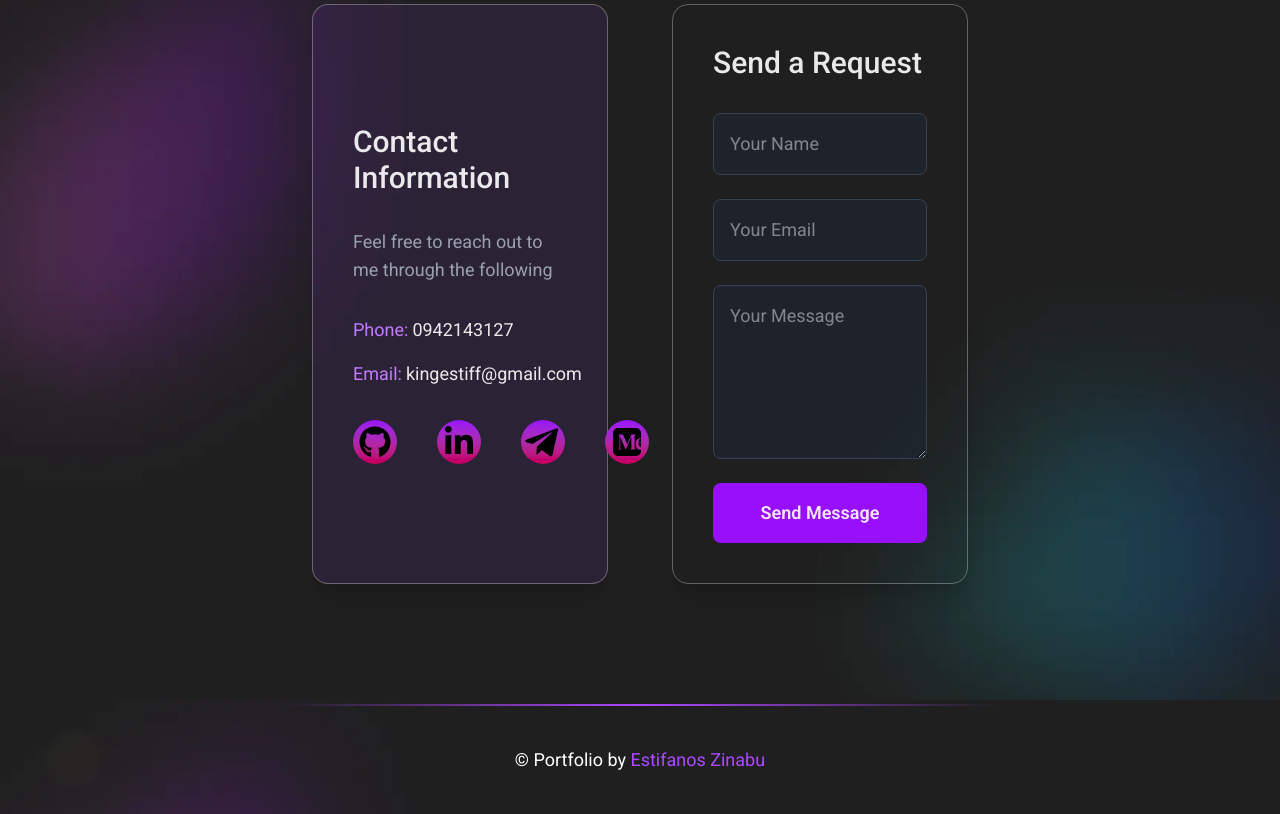
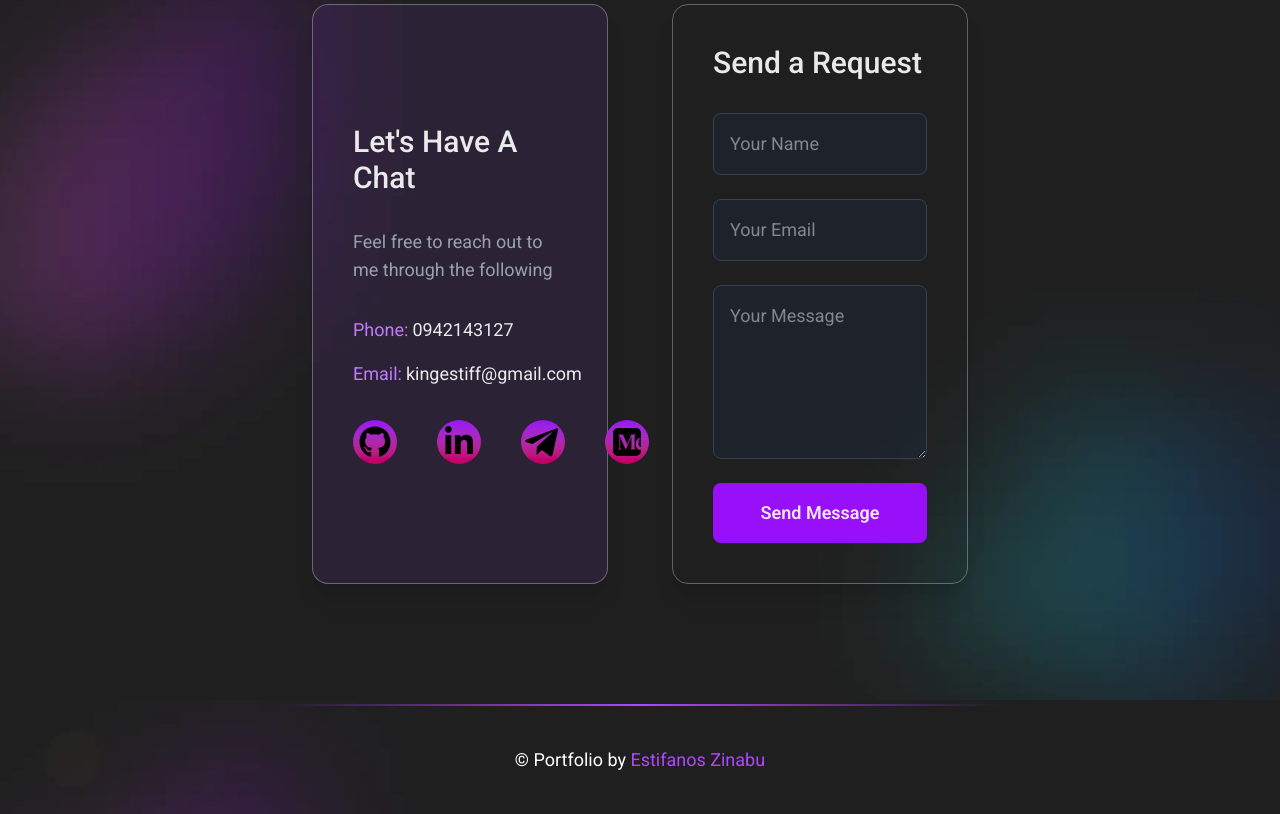
Before and after one commit to Kingestif/Portfolio, a React (Vite) app: page / in a window 1280 px wide. Shown: the part 3300-4114 px from the top of the page. Built offline with nearby package versions, Linux system fonts and the light colour scheme.

Commit message:
feat: update heading in Contact

```diff
--- a/src/components/Contact.tsx
+++ b/src/components/Contact.tsx
@@ -16,7 +16,7 @@ export function Contact() {
             <div className="grid md:grid-cols-2 gap-16 max-w-6xl w-full max-sm:w-xs">
                 {/* Left: Contact Info */}
                 <div className="flex flex-col justify-center gap-8 p-10 rounded-2xl shadow-xl border border-white/30 bg-purple-500/10">
-                    <h2 className="text-3xl font-medium | max-sm:text-xl">Contact Information</h2>
+                    <h2 className="text-3xl font-medium | max-sm:text-xl">Let's Have A Chat</h2>
                     <p className="text-gray-400 text-lg max-sm:text-base">
                         Feel free to reach out to me through the following
                     </p>
```
